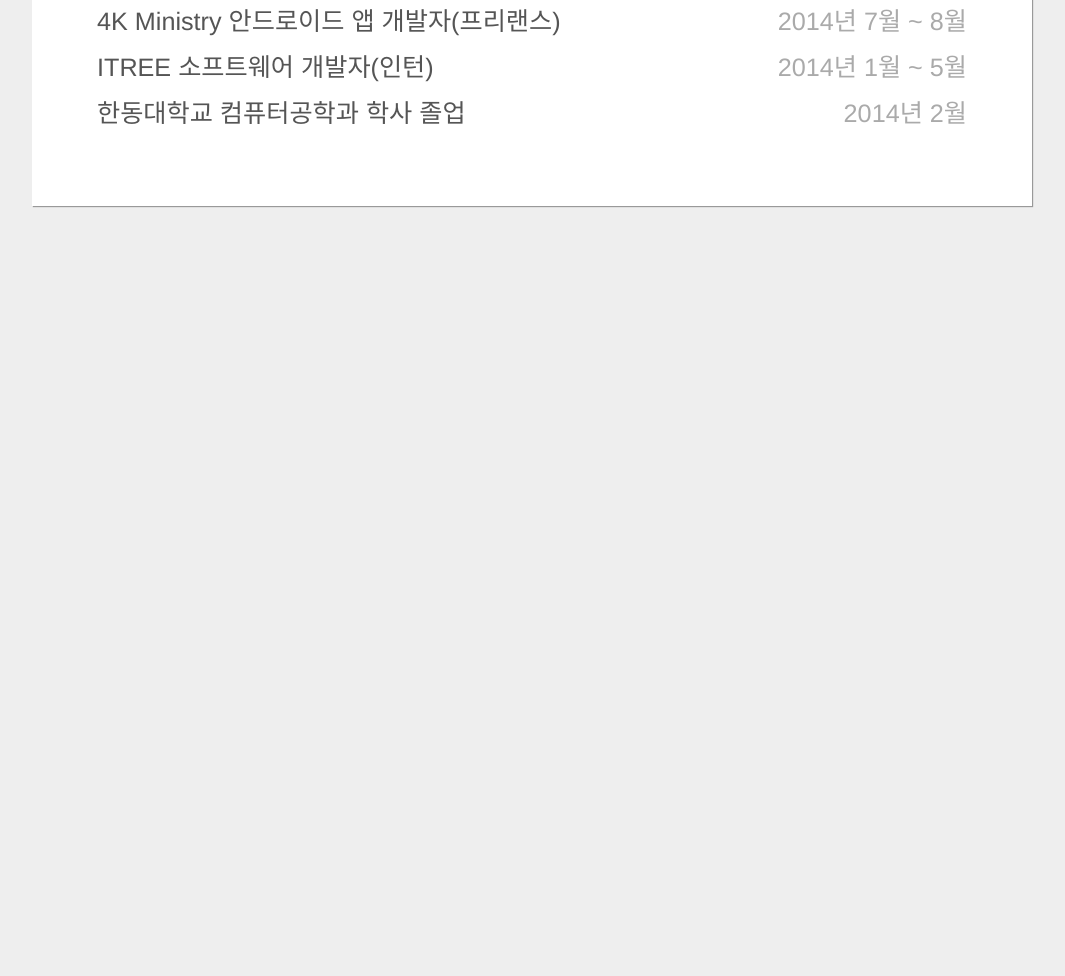
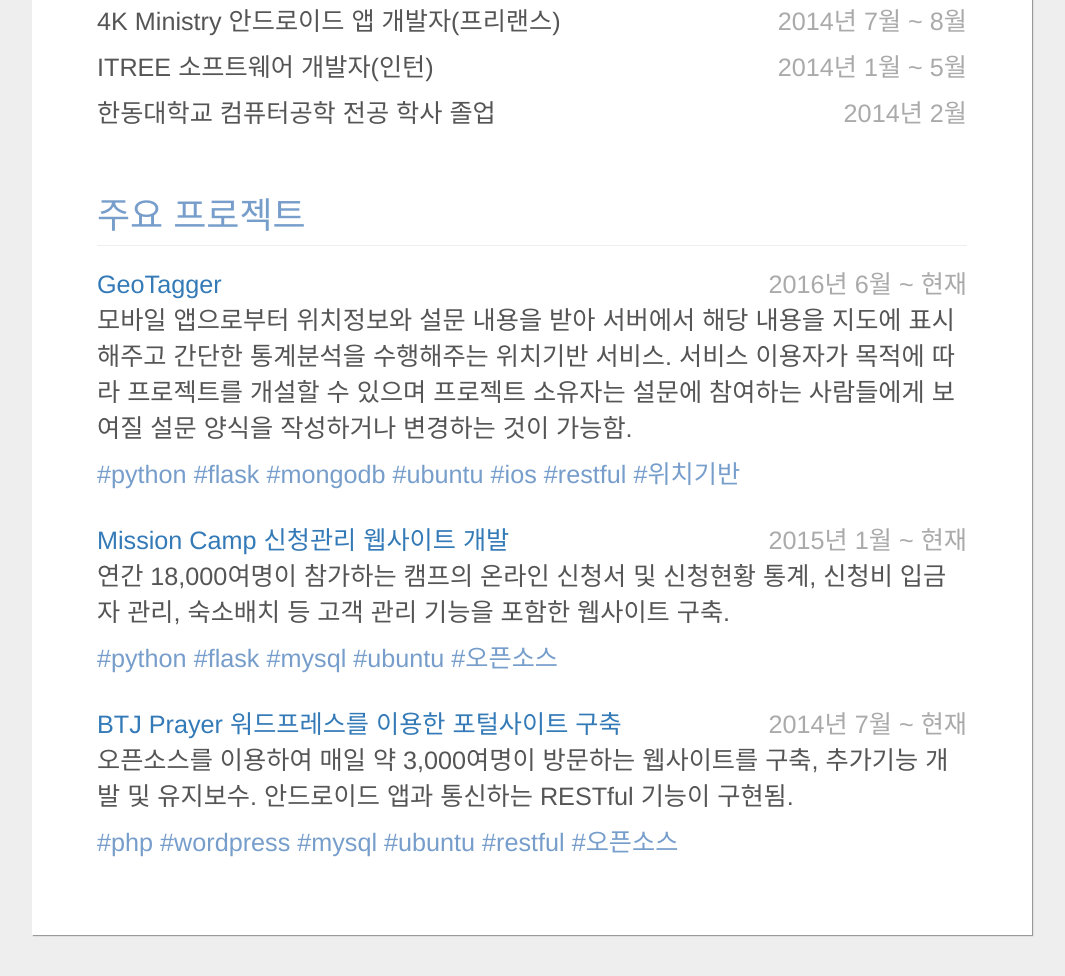
Before and after one commit to jlee87/jlee87.github.io, a plain HTML site: page index.html in a window 1280 px wide. Shown: the part 1155-2131 px from the top of the page, without its empty margins (108-1173 px from the left). Before the commit the page ends 1461 px from the top, so only its background shows below. Drawn offline with nearby package versions, Linux system fonts and the light colour scheme.

Commit message:
내용 추가

```diff
--- a/index.html
+++ b/index.html
@@ -44,15 +44,53 @@
       <p><span class="rowhead pull-right">2014년 8월 ~ 2016년 5월</span> 인터콥 선교회 사이버팀 간사</p>
       <p><span class="rowhead pull-right">2014년 7월 ~ 8월</span> 4K Ministry 안드로이드 앱 개발자(프리랜스)</p>
       <p><span class="rowhead pull-right">2014년 1월 ~ 5월</span> ITREE 소프트웨어 개발자(인턴)</p>
-      <p><span class="rowhead pull-right">2014년 2월</span> 한동대학교 컴퓨터공학과 학사 졸업</p>
+      <p><span class="rowhead pull-right">2014년 2월</span> 한동대학교 컴퓨터공학 전공 학사 졸업</p>
 
-      <!--
-      <h1 class="page-header">프로젝트</h1>
-      <p><a href="https://www.missioncamp.net">Mission Camp</a></p>
-      <p><a href="http://www.btjprayer.net">BTJ Prayer</a></p>
-      <p><a href="https://itunes.apple.com/kr/app/btj-laipeu/id1110632835?mt=8">BTJ Life</a></p>
-      <p><a href="http://geotagger.org">GeoTagger</a></p>
-      -->
+
+      <h1 class="page-header">주요 프로젝트</h1>
+      <p>
+        <span class="rowhead pull-right">2016년 6월 ~ 현재</span>
+        <a href="http://geotagger.org">GeoTagger</a><br/>
+        모바일 앱으로부터 위치정보와 설문 내용을 받아 서버에서 해당 내용을 지도에 표시해주고 간단한 통계분석을 수행해주는 위치기반 서비스.
+        서비스 이용자가 목적에 따라 프로젝트를 개설할 수 있으며 프로젝트 소유자는 설문에 참여하는 사람들에게 보여질 설문 양식을 작성하거나 변경하는 것이 가능함.
+      </p>
+      <p>
+        <span class="tag">#python</span>
+        <span class="tag">#flask</span>
+        <span class="tag">#mongodb</span>
+        <span class="tag">#ubuntu</span>
+        <span class="tag">#ios</span>
+        <span class="tag">#restful</span>
+        <span class="tag">#위치기반</span>
+      </p>
+      <br/>
+      <p>
+        <span class="rowhead pull-right">2015년 1월 ~ 현재</span>
+        <a href="https://www.missioncamp.net">Mission Camp 신청관리 웹사이트 개발</a><br/>
+        연간 18,000여명이 참가하는 캠프의 온라인 신청서 및 신청현황 통계, 신청비 입금자 관리, 숙소배치 등 고객 관리 기능을 포함한 웹사이트 구축.
+      </p>
+      <p>
+        <span class="tag">#python</span>
+        <span class="tag">#flask</span>
+        <span class="tag">#mysql</span>
+        <span class="tag">#ubuntu</span>
+        <span class="tag">#오픈소스</span>
+      </p>
+      <br/>
+      <p>
+        <span class="rowhead pull-right">2014년 7월 ~ 현재</span>
+        <a href="https://www.btjprayer.net">BTJ Prayer 워드프레스를 이용한 포털사이트 구축</a><br/>
+        오픈소스를 이용하여 매일 약 3,000여명이 방문하는 웹사이트를 구축, 추가기능 개발 및 유지보수.
+        안드로이드 앱과 통신하는 RESTful 기능이 구현됨.
+      </p>
+      <p>
+        <span class="tag">#php</span>
+        <span class="tag">#wordpress</span>
+        <span class="tag">#mysql</span>
+        <span class="tag">#ubuntu</span>
+        <span class="tag">#restful</span>
+        <span class="tag">#오픈소스</span>
+      </p>
     </div>
   </body>
 </html>
--- a/style.css
+++ b/style.css
@@ -26,3 +26,13 @@ p {
 .rowhead {
   color: #aaa;
 }
+
+.tag {
+
+  color: #779ECB;
+}
+
+.tag:hover {
+  text-decoration: underline;
+  cursor: pointer;
+}
```
